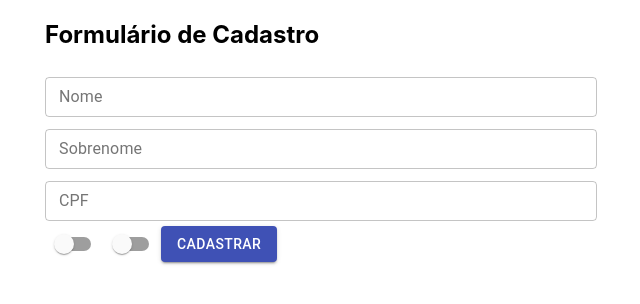
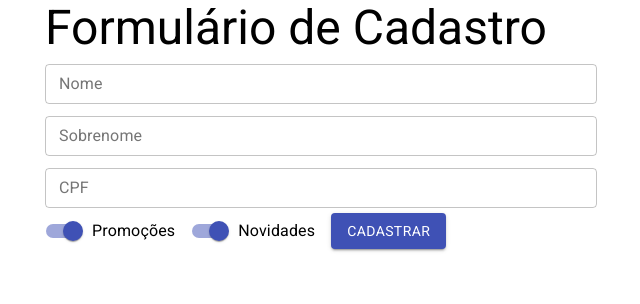
Before and after one commit to michael-lourenco/react-function-components, a React (Create React App) app in the folder react-function-components/: page / in a window 1280 px wide. Shown: the top 304 px of the page, without its empty margins (319-959 px from the left). Built offline with nearby package versions, Linux system fonts and the light colour scheme.

Commit message:
Tipografia e Switch

```diff
--- a/react-function-components/package.json
+++ b/react-function-components/package.json
@@ -3,6 +3,7 @@
   "version": "0.1.0",
   "private": true,
   "dependencies": {
+    "@fontsource/roboto": "^4.5.3",
     "@material-ui/core": "^4.12.3",
     "@testing-library/jest-dom": "^5.14.1",
     "@testing-library/react": "^12.0.0",
--- a/react-function-components/src/App.js
+++ b/react-function-components/src/App.js
@@ -1,12 +1,13 @@
 import React from 'react';
 import './App.css';
 import FormularioCadastro from './components/FormularioCadastro';
-import { Container } from '@material-ui/core';
+import { Container, Typography } from '@material-ui/core';
+import '@fontsource/roboto';
 
 function App() {
   return (
     <Container component = "article" maxWidth="sm">
-      <h1>Formulário de Cadastro</h1>
+      <Typography variant = "h3" component = "h1" >Formulário de Cadastro</Typography>
       <FormularioCadastro />
     </Container>
   );
--- a/react-function-components/src/components/FormularioCadastro/FormularioCadastro.jsx
+++ b/react-function-components/src/components/FormularioCadastro/FormularioCadastro.jsx
@@ -1,5 +1,5 @@
 import React from 'react';
-import { Button, TextField, Switch } from '@material-ui/core';
+import { Button, FormControlLabel, Switch, TextField } from '@material-ui/core';
 
 function FormularioCadastro() {
 
@@ -12,9 +12,9 @@
 
             <TextField label = "CPF" variant = "outlined" id = "cpf" margin = 'dense' fullWidth />
 
-            <Switch label = "Promoções" id = "promocoes"  />
+            <FormControlLabel control = { <Switch name = "Promoções" id = "promocoes" color = "primary" defaultChecked /> } label = "Promoções" />
 
-            <Switch label = "Novidades" id = "novidades" />
+            <FormControlLabel control = {<Switch name = "Novidades" id = "novidades" color = "primary" defaultChecked /> } label = "Novidades" />
 
             <Button
                 type = "submit"
```
Also changed, not shown: 2 other files (tests, documents, lock files or other folders).
